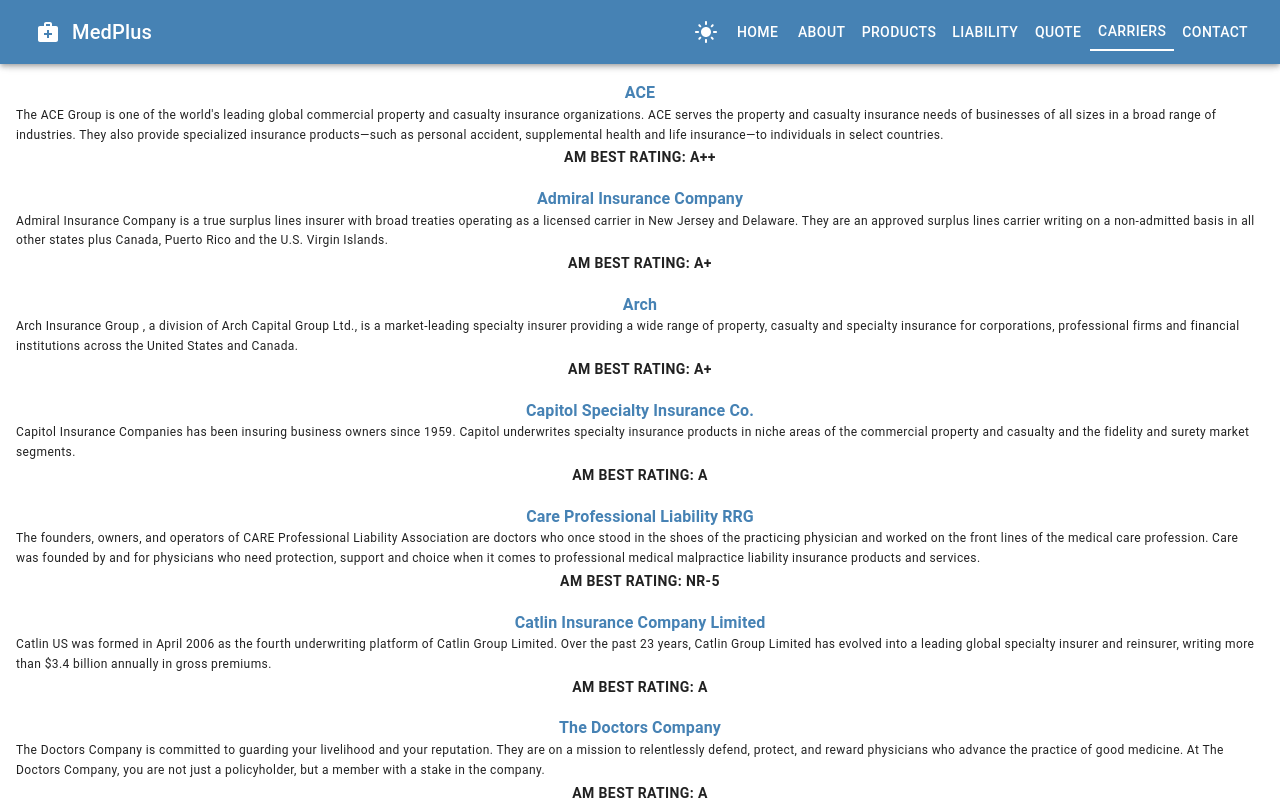
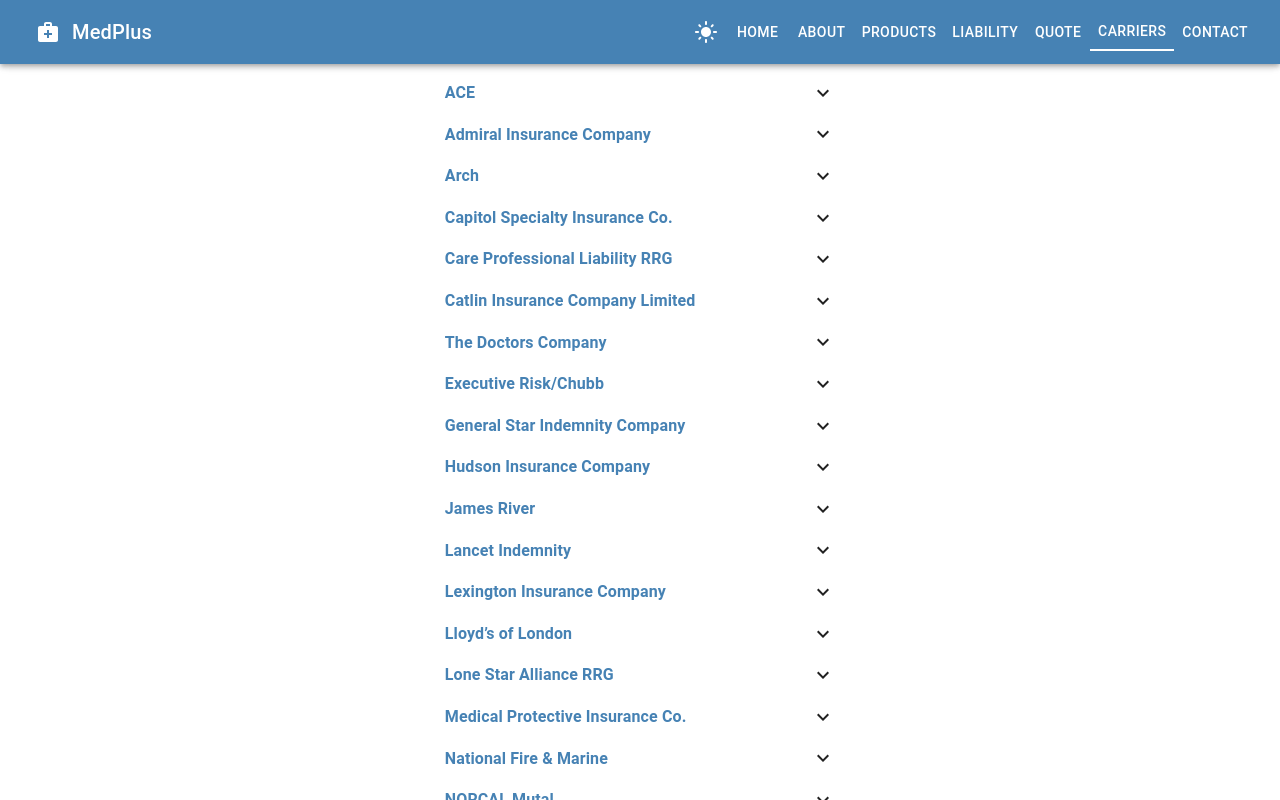
Before and after one commit to calvinchui382025/medPlus, a React (Create React App) app: page /carriers in a window 1280 px wide. Built offline with nearby package versions, Linux system fonts and the light colour scheme.

Commit message:
Carriers list working

```diff
--- a/src/Pages/Carriers/index.tsx
+++ b/src/Pages/Carriers/index.tsx
@@ -1,22 +1,41 @@
-import { List, ListItem, Typography } from '@mui/material'
+import { Divider, List, ListItem, ListItemButton, Typography, Card, Collapse } from '@mui/material'
 import { styled } from '@mui/system'
+import { useState } from 'react'
 import { mainColor } from '../../App'
 import { ContentContainer, Root } from '../../styled-components'
-import { CarriersList } from '../../utils/constants'
+import { CarriersList, niceBoxShadow } from '../../utils/constants'
+import ExpandLess from '@mui/icons-material/ExpandLess';
+import ExpandMore from '@mui/icons-material/ExpandMore';
 //==============================================================================
-const StyledListContainer = styled('div')({
-  display: 'flex',
-  flexDirection: 'column',
-})
+const StyledListContainer = styled('div')(({theme}) => (
+  {
+    display: 'flex',
+    flexDirection: 'column',
+    alignItems: 'flex-start',
+    width: '33%',
+    minWidth: '350px',
+  })
+)
 
 const CarrierList = styled(List)(({theme}) => ({
   display: 'flex',
   flexDirection: 'column',
-}));
+  alignItems: 'flex-start',
+  width: '100%',
+}))
 const CarrierListItem = styled(ListItem)(({theme}) => ({
+  width: '100%',
   display: 'flex',
   flexDirection: 'column',
-}));
+  padding: 0,
+  margin: 0,
+}))
+const CarrierListButton = styled(ListItemButton)(({theme}) => ({
+  display: 'flex',
+  flexDirection: 'row',
+  width: '100%',
+  justifyContent: 'space-between',
+}))
 
 const CarrierName = styled(Typography)(({theme}) => ({
     color: mainColor,
@@ -24,6 +43,14 @@
     fontSize: '1rem',
   })
 )
+const CarrierDetailsWrapper = styled('div')({
+  display: 'flex',
+  flexDirection: 'column',
+  alignItems: 'flex-start',
+  width: '100%',
+  padding: '12px 32px',
+
+})
 const CarrierDescription = styled(Typography)(({theme}) => ({
 
   })
@@ -34,6 +61,17 @@
 )
 //==============================================================================
 export const Carriers = () => {
+
+  const [openedList, setOpenedList] = useState<any>({});
+
+  const handleCardClicked = (carrierName:string) => {
+    if (openedList[carrierName] === true) {
+      setOpenedList({...openedList, [carrierName]: false});
+    } else {
+      setOpenedList({...openedList, [carrierName]: true});
+    }
+  }
+
   return (
     <Root>
       <ContentContainer>
@@ -44,17 +82,29 @@
           {
             CarriersList.map((carrier, index) => {
               const { name, description, rating, url } = carrier
+              const opened = openedList[name] === true;
               return (
                 <CarrierListItem>
-                  <CarrierName variant='h6'>{name}</CarrierName>
-                  <Typography variant='caption'>{description}</Typography>
-                  <CarrierRating variant='button'>{rating}</CarrierRating>
+                  <CarrierListButton
+                    onClick={() => handleCardClicked(name)}
+                  >
+                    <CarrierName variant='h6'>{name}</CarrierName>
+                    {opened ? <ExpandLess /> : <ExpandMore />}
+                  </CarrierListButton>
+                  <Collapse in={opened} unmountOnExit>
+                    <CarrierDetailsWrapper>
+                      <CarrierDescription variant='body1'>{description}</CarrierDescription>
+                      <CarrierRating variant='button'>{rating}</CarrierRating>
+                    </CarrierDetailsWrapper>
+                  </Collapse>
                 </CarrierListItem>
             )})
           }
           </CarrierList>
         </StyledListContainer>
 
+
+
       </ContentContainer>
     </Root>
   )
```
